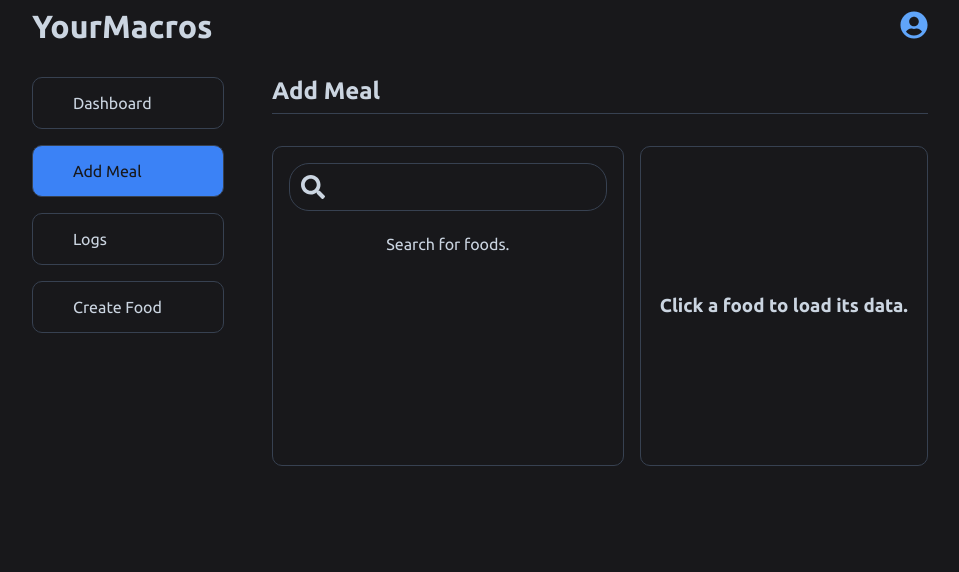
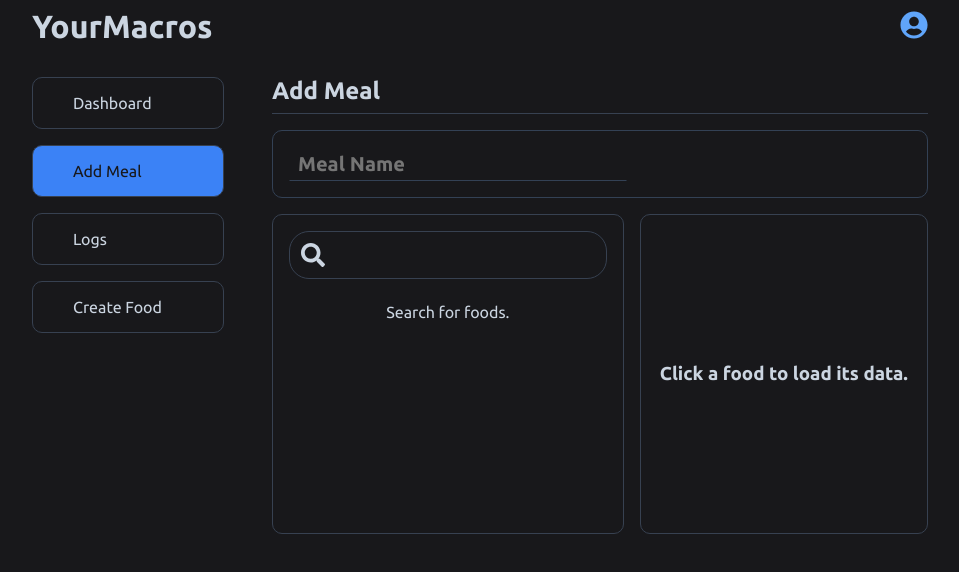
Before and after one commit to jonmico/your-macros, a React (Vite) app in the folder client/: page /add-meal in a window 1280 px wide. Shown: the top 572 px of the page, without its empty margins (160-1119 px from the left). Built offline with nearby package versions, Linux system fonts and the light colour scheme; some icons are missing.

Commit message:
Make MealNameInput. Probably going to use this for servings in food panel.

```diff
--- a/client/src/components/food-info/food-info.styled.tsx
+++ b/client/src/components/food-info/food-info.styled.tsx
@@ -13,7 +13,6 @@ export const FoodInfoForm = styled.form`
   flex-direction: column;
   justify-content: space-between;
   height: 100%;
-  /* gap: 1.5rem; */
 `;
 
 export const BrandAndName = styled.div`
--- a/client/src/components/food-info/food-info.tsx
+++ b/client/src/components/food-info/food-info.tsx
@@ -1,7 +1,6 @@
 import {
   Brand,
   BrandAndName,
-  FoodInfoContainer,
   FoodInfoForm,
   FoodInfoRow,
   MacroContainer,
--- /dev/null
+++ b/client/src/components/meal-list/meal-list.styled.tsx
@@ -0,0 +1,5 @@
+import styled from 'styled-components';
+
+export const StyledMealList = styled.ul`
+  list-style: none;
+`;
--- /dev/null
+++ b/client/src/components/meal-list/meal-list.tsx
@@ -0,0 +1,9 @@
+import { StyledMealList } from './meal-list.styled';
+
+interface MealListProps {
+  children: React.ReactNode;
+}
+
+export default function MealList(props: MealListProps) {
+  return <StyledMealList>{props.children}</StyledMealList>;
+}
--- a/client/src/pages/add-meal/add-meal.styled.tsx
+++ b/client/src/pages/add-meal/add-meal.styled.tsx
@@ -7,6 +7,30 @@ export const AddMealUI = styled.div`
   gap: 1rem;
 `;
 
+export const MealContainer = styled.div`
+  border: 1px solid var(--color-slate-700);
+  border-radius: 10px;
+  padding: 1rem;
+`;
+
+export const MealNameInput = styled.input`
+  background-color: var(--color-zinc-900);
+  border: 1px solid transparent;
+  border-bottom: 1px solid var(--color-slate-700);
+  color: var(--color-slate-300);
+  font-size: 1.25rem;
+  font-weight: 700;
+  padding: 0.25rem 0.5rem;
+  outline: none;
+
+  &:active,
+  &:focus {
+    background-color: var(--color-slate-800);
+    border: 1px solid var(--color-slate-700);
+    border-radius: 8px;
+  }
+`;
+
 export const SearchInfoRow = styled.div`
   display: flex;
   gap: 1rem;
--- a/client/src/pages/add-meal/add-meal.tsx
+++ b/client/src/pages/add-meal/add-meal.tsx
@@ -2,13 +2,20 @@ import { useState } from 'react';
 import FoodInfo from '../../components/food-info/food-info';
 import FoodSearch from '../../components/food-search/food-search';
 import { StyledH2BottomBorder } from '../../components/styled-header/styled-header.styled';
-import { AddMealUI, SearchInfoRow } from './add-meal.styled';
+import {
+  AddMealUI,
+  MealContainer,
+  SearchInfoRow,
+  MealNameInput,
+} from './add-meal.styled';
 import { IFood } from '../../types/food';
 import { FoodProvider } from '../../contexts/food-context';
+import MealList from '../../components/meal-list/meal-list';
 
 export default function AddMeal() {
   const [searchedFoods, setSearchedFoods] = useState<IFood[]>([]);
   const [meal, setMeal] = useState<IFood[]>([]);
+  const [mealName, setMealName] = useState('');
 
   function addToMeal(food: IFood) {
     setMeal((prevState) => [...prevState, food]);
@@ -18,11 +25,20 @@ export default function AddMeal() {
     <div>
       <StyledH2BottomBorder>Add Meal</StyledH2BottomBorder>
       <AddMealUI>
-        <ul>
-          {meal.map((food) => (
-            <li key={food._id}>{food.name}</li>
-          ))}
-        </ul>
+        <MealContainer>
+          <MealNameInput
+            placeholder={'Meal Name'}
+            type='text'
+            value={mealName}
+            onChange={(evt) => setMealName(evt.target.value)}
+          />
+          <MealList>
+            {meal.map((food) => (
+              <li key={food._id}>{food.name}</li>
+            ))}
+          </MealList>
+        </MealContainer>
+
         <FoodProvider>
           <SearchInfoRow>
             <FoodSearch
```
